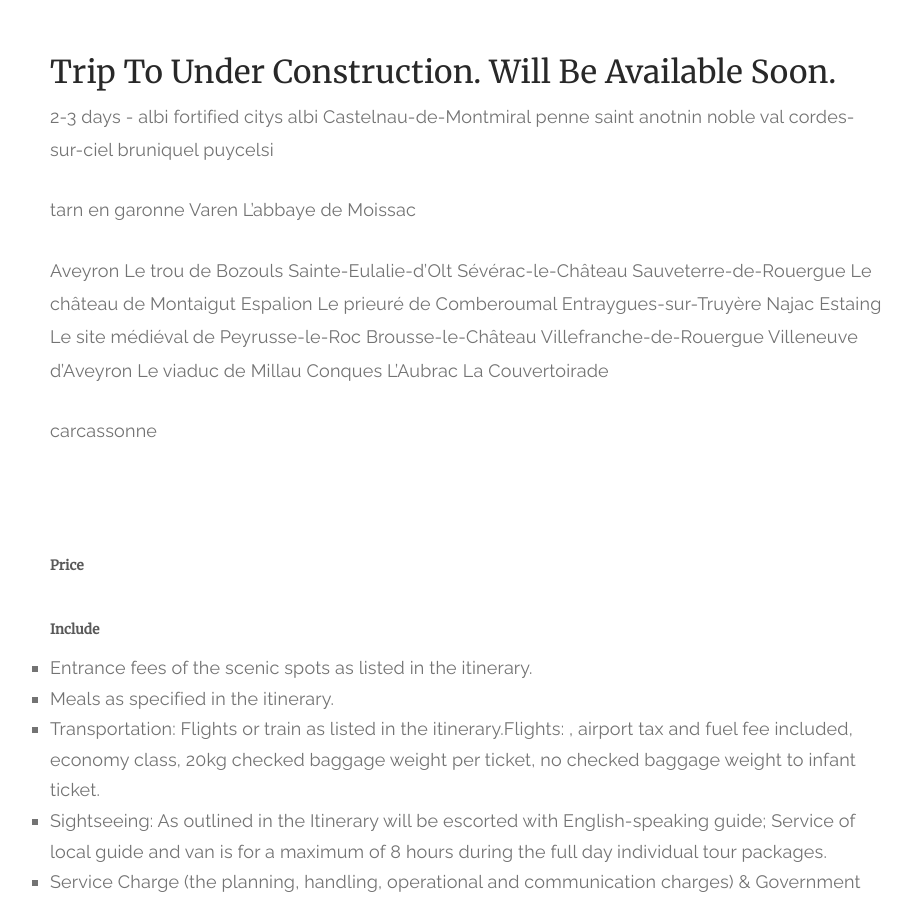
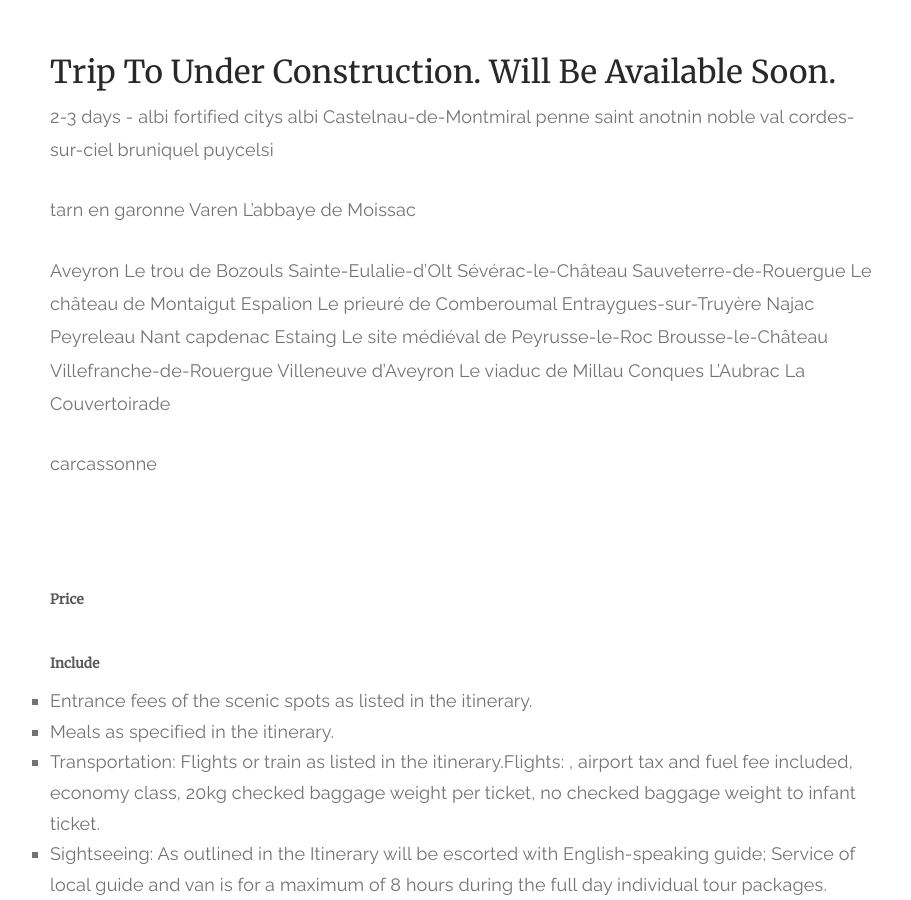
Before and after one commit to paitiewfrance/paitiewfrance.github.io, a Jekyll site: the page built from treasure-of-midi-pyrenee/index.md, in a window 1280 px wide and 900 px high, scrolled down 341 px. Shown: the whole window, without its empty margins (173-1084 px from the left). Built offline with Jekyll 4.4.1, drawn with Linux system fonts in a browser that asks for light colours; nearby versions of some CDN libraries.

Commit message:
Add README

```diff
--- a/treasure-of-midi-pyrenee/index.md
+++ b/treasure-of-midi-pyrenee/index.md
@@ -36,6 +36,9 @@ Aveyron
   Le prieuré de Comberoumal
   Entraygues-sur-Truyère
   Najac
+  Peyreleau
+  Nant
+  capdenac
   Estaing
   Le site médiéval de Peyrusse-le-Roc
   Brousse-le-Château
```
Also changed, not shown: README.md (added).
